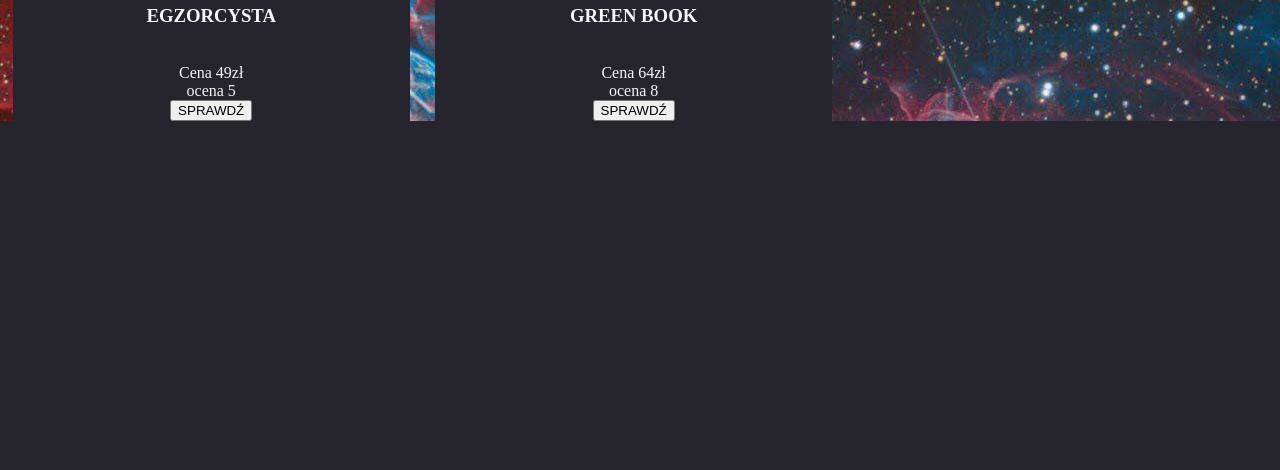
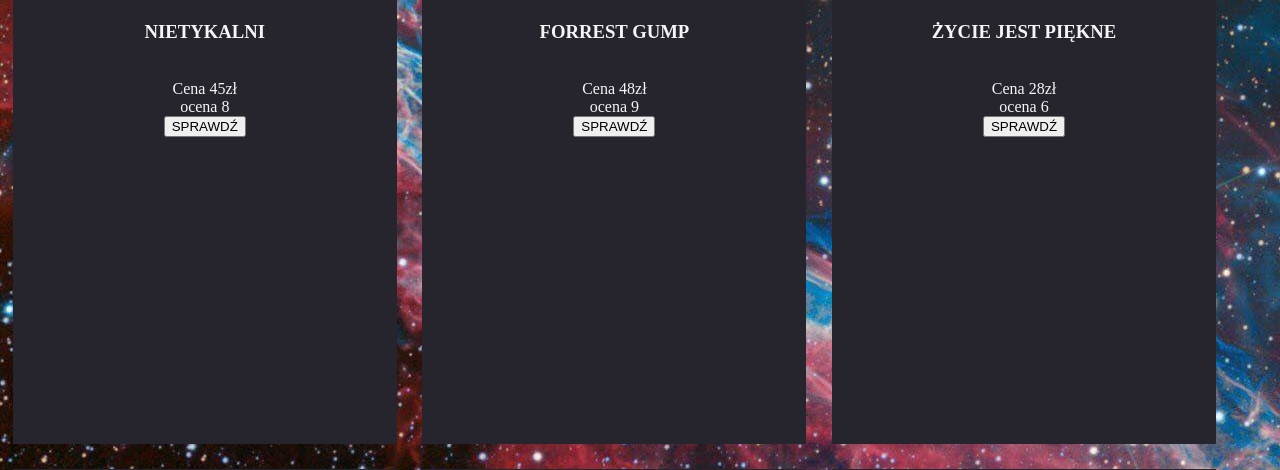
Before and after one commit to kotinerus/EZN_shop, a PHP site: page /index.php in a window 1280 px wide. Shown: the part 2150-2620 px from the top of the page. Before the commit the page ends 2271 px from the top, so only its background shows below. Run offline with PHP 8.4, Linux system fonts and the light colour scheme; data comes from the database, SQL or seed files in the repository.

Commit message:
Update styles.css

```diff
--- a/EZN_SHOP/style/styles.css
+++ b/EZN_SHOP/style/styles.css
@@ -91,7 +91,8 @@ body {
   margin-top: 2%;
   margin-left: 1%;
   margin-right: 1%;
-  width: 31%;
+  width: 30%;
+  height: 100%;
   padding-top: 1%;
   color: whitesmoke;
   background-color: #26252d;
```
